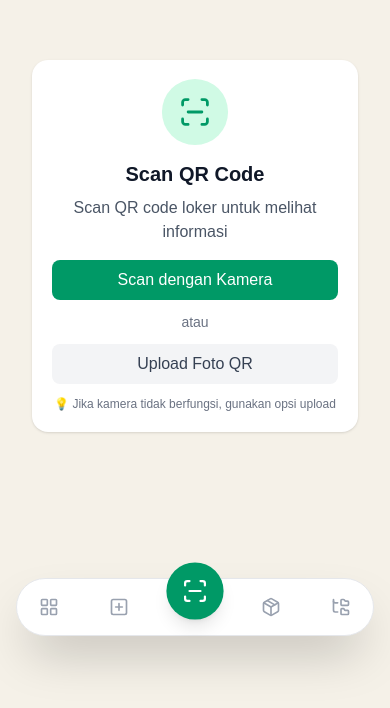
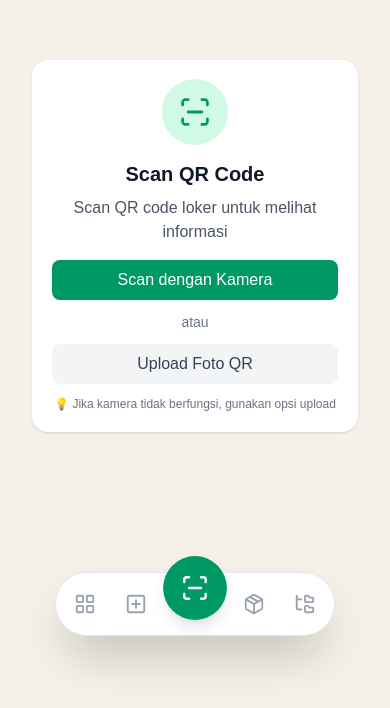
Before and after one commit to h4MeMengoding/management-barang-v3, a Next.js app: page /scan-qr in a window 390 px wide. Shown: the part 192-900 px from the top of the page. Built offline with nearby package versions, Linux system fonts and the light colour scheme; sample sign-in values are in the browser's storage.

Commit message:
feat: Implement scroll-based visibility for mobile navigation and add tooltip (#10)

```diff
--- a/components/Sidebar.tsx
+++ b/components/Sidebar.tsx
@@ -17,6 +17,8 @@ export default function Sidebar() {
   const [profilePicture, setProfilePicture] = useState<string | null>(null);
   const [isAdmin, setIsAdmin] = useState(false);
   const [animateMobileNav, setAnimateMobileNav] = useState(false);
+  const [showMobileNav, setShowMobileNav] = useState(true);
+  const lastScrollY = useRef(0);
 
   useEffect(() => {
     const user = getCurrentUser();
@@ -70,6 +72,31 @@ export default function Sidebar() {
     }
   }, []);
 
+  // Handle scroll to show/hide mobile nav
+  useEffect(() => {
+    if (typeof window === 'undefined') return;
+
+    const handleScroll = () => {
+      const currentScrollY = window.scrollY;
+
+      if (currentScrollY > lastScrollY.current && currentScrollY > 50) {
+        // Scrolling down
+        setShowMobileNav(false);
+      } else {
+        // Scrolling up
+        setShowMobileNav(true);
+      }
+
+      lastScrollY.current = currentScrollY;
+    };
+
+    window.addEventListener('scroll', handleScroll, { passive: true });
+
+    return () => {
+      window.removeEventListener('scroll', handleScroll);
+    };
+  }, []);
+
   const handleLogout = () => {
     clearUserSession();
     router.push('/signin');
@@ -77,27 +104,27 @@ export default function Sidebar() {
 
   const menuItems = [
     {
-      icon: <LayoutGrid size={20} />,
+      icon: LayoutGrid,
       href: '/dashboard',
       label: 'Dashboard'
     },
     {
-      icon: <PlusSquare size={20} />,
+      icon: PlusSquare,
       href: '/manage-locker',
       label: 'Kelola Loker'
     },
     {
-      icon: <Package size={20} />,
+      icon: Package,
       href: '/manage-items',
       label: 'Kelola Barang'
     },
     {
-      icon: <FolderTree size={20} />,
+      icon: FolderTree,
       href: '/manage-categories',
       label: 'Kelola Kategori'
     },
     {
-      icon: <ScanLine size={20} />,
+      icon: ScanLine,
       href: '/scan-qr',
       label: 'Scan QR Code'
     }
@@ -156,7 +183,7 @@ export default function Sidebar() {
                 whileTap={{ scale: 0.95 }}
                 transition={{ duration: 0.2 }}
               >
-                {item.icon}
+                <item.icon size={20} />
               </motion.div>
             </Link>
 
@@ -277,13 +304,16 @@ export default function Sidebar() {
 
       {/* Mobile Bottom Navigation (FAB Style) */}
       <motion.div
-        className="lg:hidden fixed bottom-4 left-0 right-0 z-50 px-4"
+        className="lg:hidden fixed bottom-4 left-0 right-0 z-50 px-8"
         initial={animateMobileNav ? { y: 100, opacity: 0 } : false}
-        animate={{ y: 0, opacity: 1 }}
-        transition={{ duration: 0.4, ease: 'easeOut' }}
+        animate={{
+          y: showMobileNav ? 0 : 120,
+          opacity: showMobileNav ? 1 : 0
+        }}
+        transition={{ duration: 0.3, ease: 'easeInOut' }}
       >
-        <div className="relative bg-white rounded-full shadow-2xl border border-gray-200 px-3 py-2 max-w-sm mx-auto">
-          <div className="flex items-center justify-between gap-2 relative">
+        <div className="relative bg-white rounded-full shadow-2xl border border-gray-200 px-2 py-2.5 max-w-[280px] mx-auto">
+          <div className="flex items-center justify-between gap-1 relative">
             {/* Left Menu Items */}
             {mobileMenuLeft.map((item, index) => (
               <Link key={index} href={item.href}>
@@ -294,7 +324,7 @@ export default function Sidebar() {
                       initial={false}
                       transition={{ duration: 0.28, ease: 'easeInOut' }}
                       className="absolute left-1/2 top-1/2 -translate-x-1/2 -translate-y-1/2 rounded-full pointer-events-none bg-emerald-600"
-                      style={{ width: 40, height: 40, zIndex: 10 }}
+                      style={{ width: 44, height: 44, zIndex: 10 }}
                     />
                   )}
 
@@ -305,7 +335,7 @@ export default function Sidebar() {
                       whileTap={{ scale: 0.9 }}
                       transition={{ duration: 0.1 }}
                     >
-                      {item.icon}
+                      <item.icon size={22} />
                     </motion.div>
                   </div>
                 </div>
@@ -321,12 +351,12 @@ export default function Sidebar() {
                     initial={false}
                     transition={{ duration: 0.28, ease: 'easeInOut' }}
                     className="absolute left-1/2 top-1/2 -translate-x-1/2 -translate-y-1/2 rounded-full pointer-events-none bg-emerald-600"
-                    style={{ width: 56, height: 56, zIndex: 10 }}
+                    style={{ width: 60, height: 60, zIndex: 10 }}
                   />
                 )}
 
                 <div
-                  className={`p-3.5 rounded-full transition-all shadow-lg -mt-8 relative z-20 ${
+                  className={`p-4 rounded-full transition-all shadow-lg -mt-8 relative z-20 ${
                     pathname === '/scan-qr'
                       ? 'bg-emerald-600 text-white scale-110'
                       : 'bg-emerald-500 text-white'
@@ -336,7 +366,7 @@ export default function Sidebar() {
                     whileTap={{ scale: 0.9 }}
                     transition={{ duration: 0.1 }}
                   >
-                    <ScanLine size={24} />
+                    <ScanLine size={26} />
                   </motion.div>
                 </div>
               </div>
@@ -352,7 +382,7 @@ export default function Sidebar() {
                       initial={false}
                       transition={{ duration: 0.28, ease: 'easeInOut' }}
                       className="absolute left-1/2 top-1/2 -translate-x-1/2 -translate-y-1/2 rounded-full pointer-events-none bg-emerald-600"
-                      style={{ width: 40, height: 40, zIndex: 10 }}
+                      style={{ width: 44, height: 44, zIndex: 10 }}
                     />
                   )}
 
@@ -363,7 +393,7 @@ export default function Sidebar() {
                       whileTap={{ scale: 0.9 }}
                       transition={{ duration: 0.1 }}
                     >
-                      {item.icon}
+                      <item.icon size={22} />
                     </motion.div>
                   </div>
                 </div>
@@ -372,6 +402,25 @@ export default function Sidebar() {
           </div>
         </div>
       </motion.div>
+
+      {/* Tooltip when menu is hidden */}
+      <motion.div
+        className="lg:hidden fixed bottom-2 left-1/2 -translate-x-1/2 z-40"
+        initial={{ opacity: 0, y: 20 }}
+        animate={{
+          opacity: !showMobileNav ? 1 : 0,
+          y: !showMobileNav ? 0 : 20
+        }}
+        transition={{ duration: 0.3, ease: 'easeInOut' }}
+        style={{ pointerEvents: 'none' }}
+      >
+        <div className="bg-gray-900/90 backdrop-blur-sm text-white text-xs px-3 py-1.5 rounded-full shadow-lg flex items-center gap-1.5">
+          <svg width="12" height="12" viewBox="0 0 12 12" fill="none" className="text-white">
+            <path d="M6 2L6 10M6 2L3 5M6 2L9 5" stroke="currentColor" strokeWidth="1.5" strokeLinecap="round" strokeLinejoin="round"/>
+          </svg>
+          <span>Scroll Keatas Membuka Menu</span>
+        </div>
+      </motion.div>
     </>
   );
 }
```
